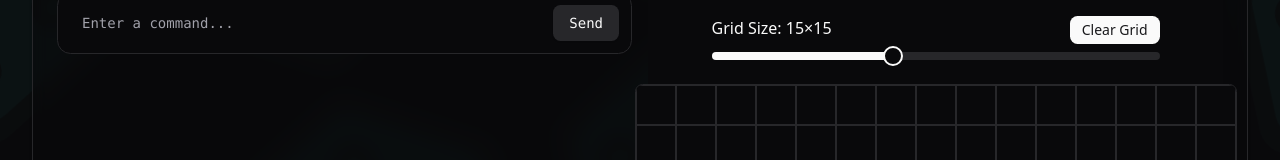
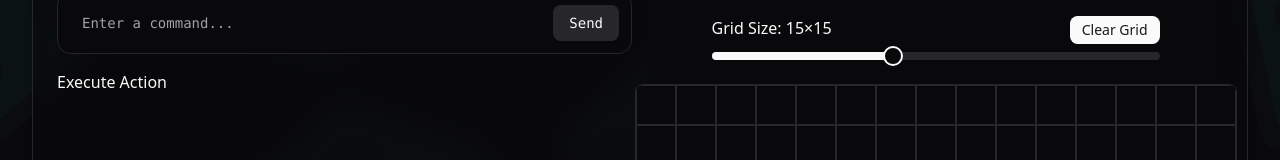
Before and after one commit to OpenXRIF/web, a React (Vite) app: page / in a window 1280 px wide. Shown: the part 241-401 px from the top of the page. Built offline with nearby package versions, Linux system fonts and the light colour scheme.

Commit message:
added executor to message box component

```diff
--- a/src/App.tsx
+++ b/src/App.tsx
@@ -27,7 +27,6 @@ export function App() {
           {/* <p>This is a demo project for OpenXRIF.</p> */}
           <div className="grid grid-cols-2 gap-4 mt-8">
             <MessageBox />
-            {/* <Executor /> */}
             {/* <RobotGrid rows={30} cols={30} /> */}
             <GridDrawer />
           </div>
--- a/src/MessageBox.tsx
+++ b/src/MessageBox.tsx
@@ -4,6 +4,7 @@ import { Input } from "@/components/ui/input";
 import { cn } from "@/lib/utils";
 import JsonHighlighter from "./components/JsonHighlighter";
 import { useXrifStore } from "./store";
+import { Executor } from "./Executor";
 
 const DEFAULT_PROMPT = "Enter a command...";
 
@@ -72,6 +73,8 @@ export function MessageBox() {
         </Button>
       </form>
 
+      <Executor />
+
       {responsePromise && (
         <Suspense fallback={<Loading />}>
           {/* <Response promise={responsePromise} /> */}
```
